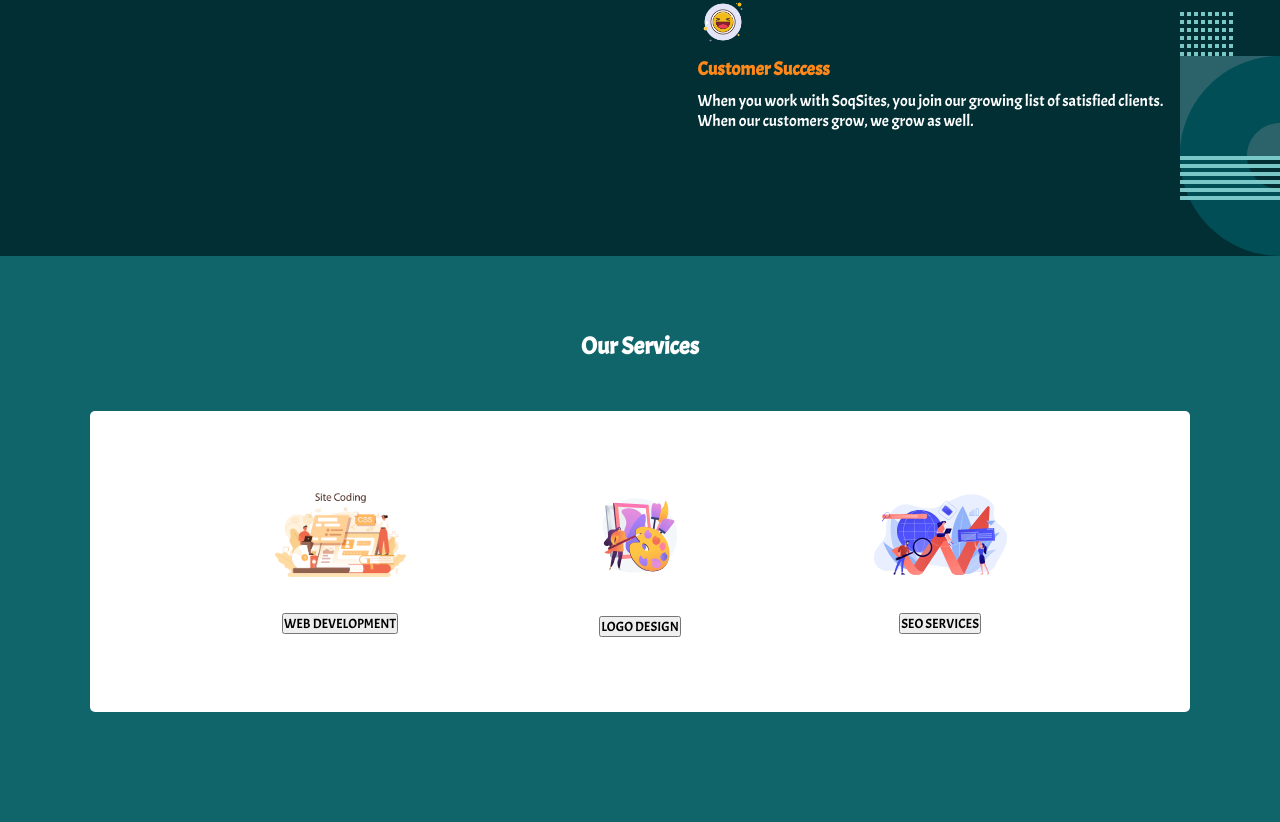
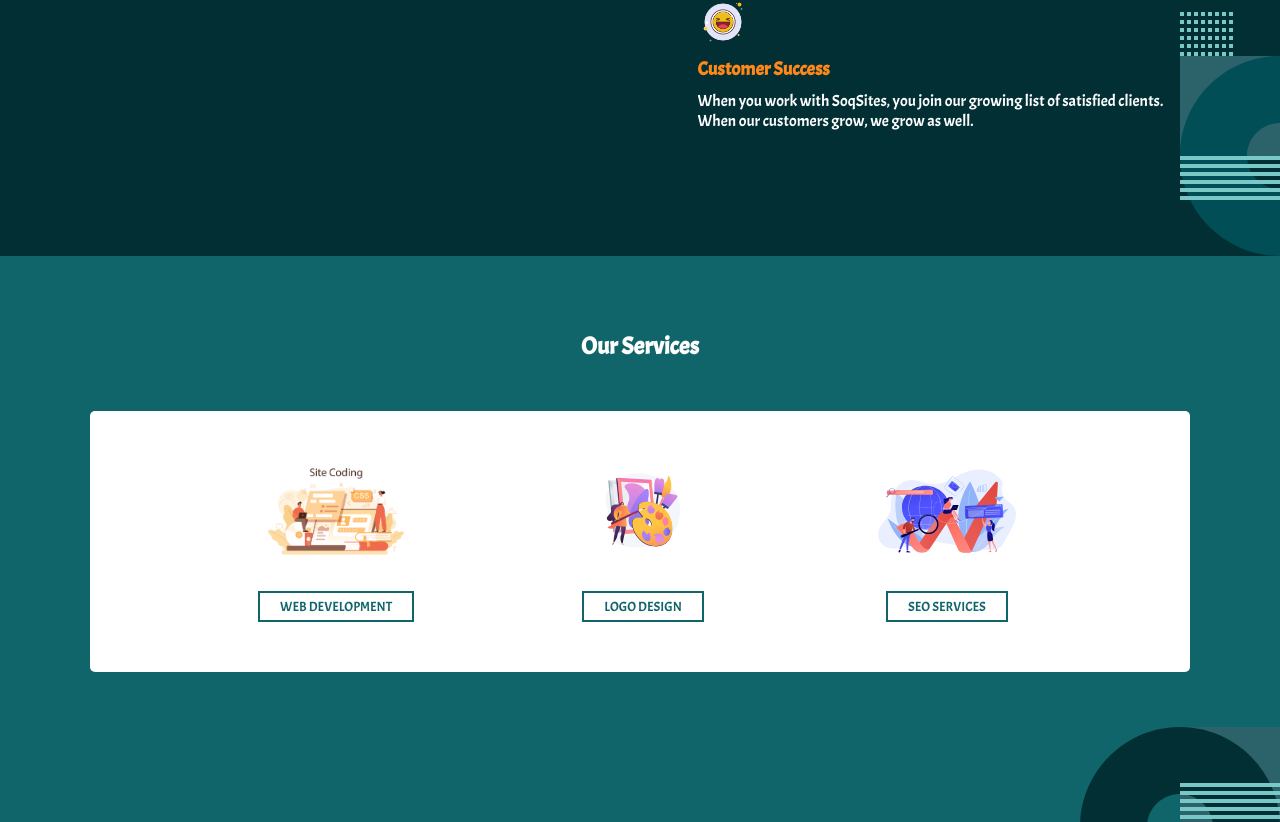
Before and after one commit to Yahyawi99/soqSites, a Next.js app: page / in a window 1280 px wide. Shown: the part 1296-2118 px from the top of the page. Before the commit the page ends 2083 px from the top, so only its background shows below. Built offline with nearby package versions, Linux system fonts and the light colour scheme.

Commit message:
working on services home section

```diff
--- a/components/home/services.js
+++ b/components/home/services.js
@@ -49,6 +49,16 @@ function index() {
             <button>SEO SERVICES</button>
           </div>
         </div>
+
+        <div className={styles.bgPattern}>
+          <Image
+            src="/assets/bg-pattern-home-5.svg"
+            width={100}
+            height={100}
+            alt="bg-pattern"
+            layout="responsive"
+          />
+        </div>
       </div>
     </section>
   );
--- a/styles/home/services.module.css
+++ b/styles/home/services.module.css
@@ -2,6 +2,8 @@
   color: var(--clr-2);
   display: flex;
   justify-content: center;
+  position: relative;
+  overflow: hidden;
 }
 
 .services>div {
@@ -10,20 +12,20 @@
   display: flex;
   flex-direction: column;
   align-items: center;
-  padding: 75px 0;
+  padding: 75px 0 150px 0;
 }
 
 .services>div h2 {
   margin-bottom: 50px;
 }
 
-.services>div>div {
+.services>div>div:nth-child(2) {
   width: 100%;
   background-color: var(--clr-2);
   display: flex;
   justify-content: space-evenly;
   border-radius: var(--br);
-  padding: 75px 0;
+  padding: 50px 0;
 }
 
 .service {
@@ -33,15 +35,34 @@
 }
 
 .service button {
+  background-color: transparent;
+  color: var(--clr-1);
+  border: 2px solid var(--clr-1);
   cursor: pointer;
+  transition: .3s;
+  padding: 5px 20px;
 }
 
 .services>div>div>div:nth-child(1)>div,
 .services>div>div>div:nth-child(3)>div {
-  width: 145px;
+  width: 150px;
 }
 
 .services>div>div>div>div {
   width: 100px;
   margin-bottom: 25px;
 }
+
+/* **Hover** */
+.service button:hover {
+  background-color: var(--clr-1);
+  color: var(--clr-2);
+}
+
+/* ================= */
+.services .bgPattern {
+  width: 200px;
+  right: 0;
+  bottom: -10px;
+  position: absolute;
+}
```
